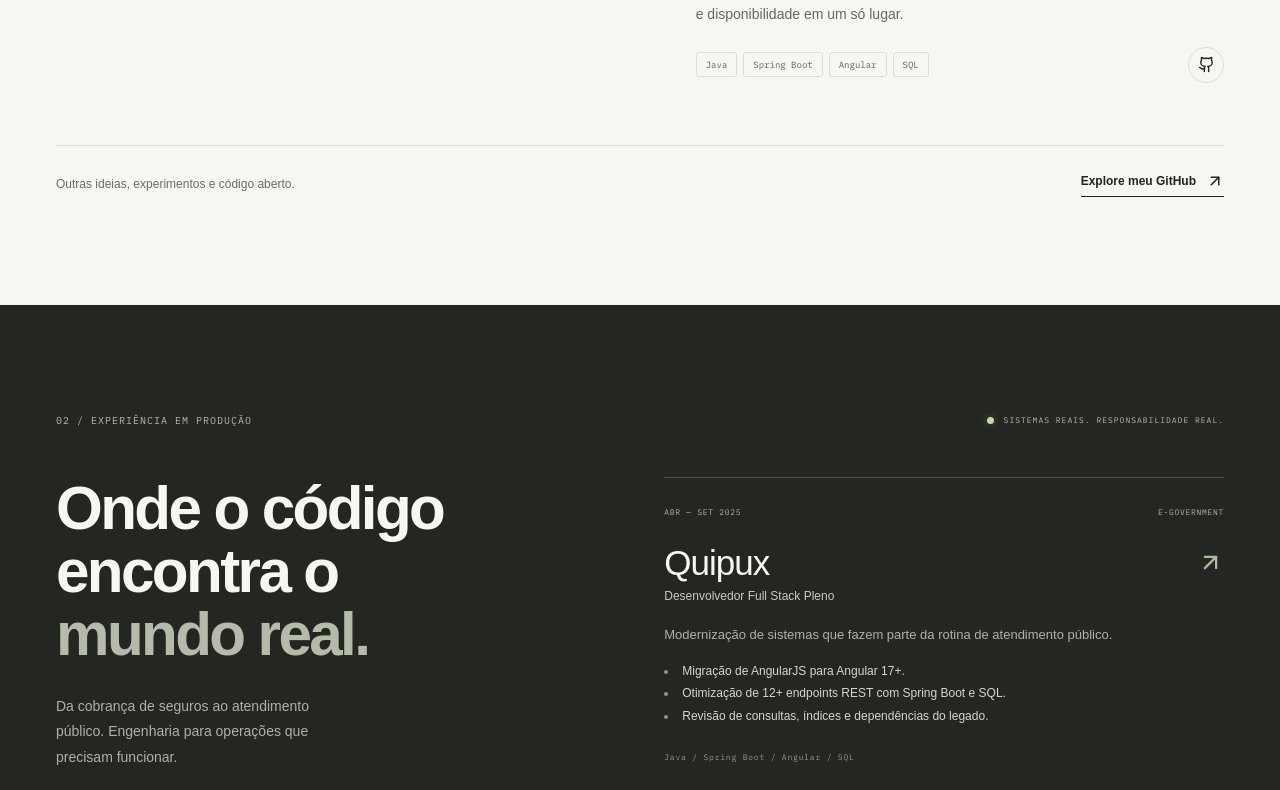
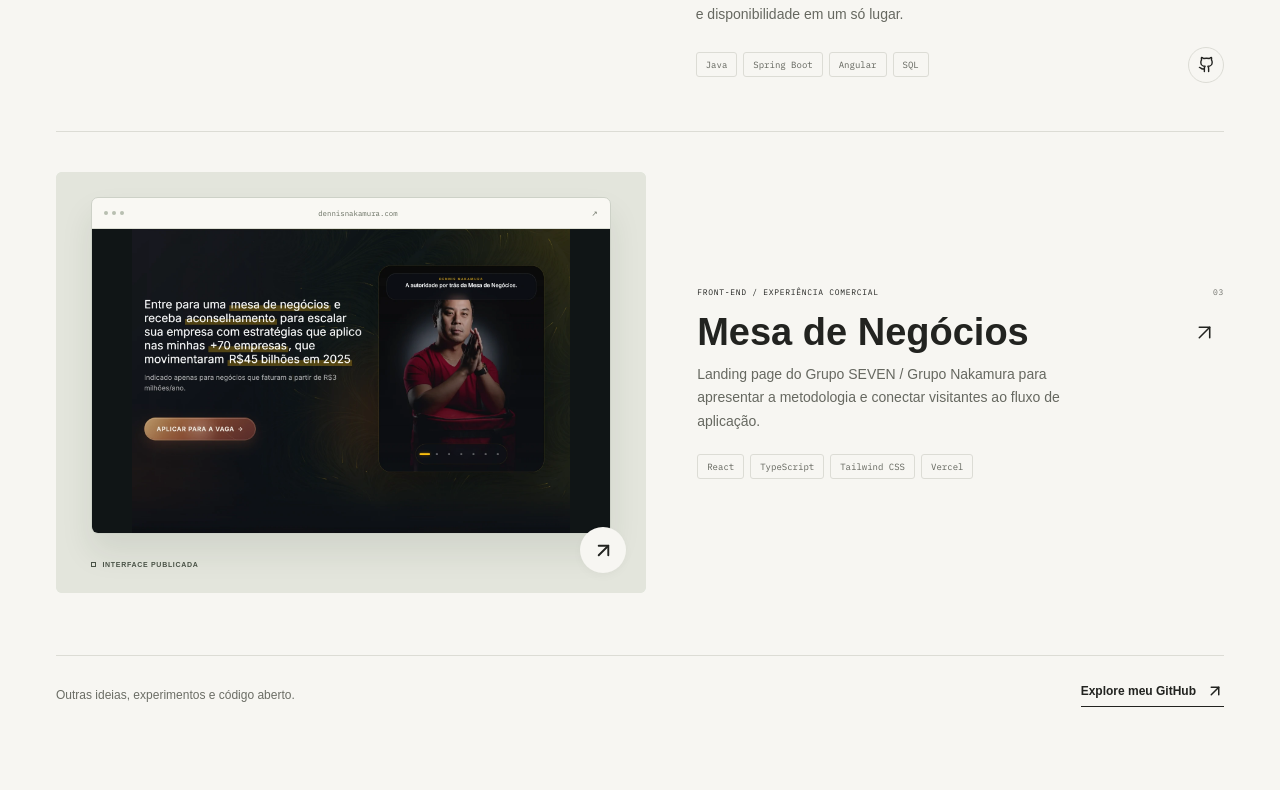
Before and after one commit to GuilhermeSerafim/guiler-portfolio, a React (Vite) app: page / in a window 1280 px wide. Shown: the part 1915-2705 px from the top of the page. Built offline with nearby package versions, Linux system fonts and the light colour scheme.

Commit message:
feat(portfolio): adicionar case Mesa de Negocios

```diff
--- a/src/App.tsx
+++ b/src/App.tsx
@@ -28,7 +28,12 @@ import { ProjectVisual } from "./components/ProjectVisual";
 import { ProjectDialog } from "./components/ProjectDialog";
 
 const email = "guilerstudies@gmail.com";
-const filters = ["Todos", "IA aplicada", "Produto web"] as const;
+const filters = [
+  "Todos",
+  "IA aplicada",
+  "Produto web",
+  "Landing page",
+] as const;
 type Filter = (typeof filters)[number];
 
 function Asterisk({ className = "" }: { className?: string }) {
@@ -311,7 +316,9 @@ function App() {
                     onClick={() => setFilter(item)}
                   >
                     {item}
-                    {item === "Todos" && <span>02</span>}
+                    {item === "Todos" && (
+                      <span>{String(projects.length).padStart(2, "0")}</span>
+                    )}
                   </button>
                 ))}
               </div>
@@ -329,7 +336,7 @@ function App() {
                   animate={{ opacity: 1 }}
                   exit={{ opacity: 0 }}
                   transition={{ duration: reducedMotion ? 0 : 0.25 }}
-                  className={`project-card project-${project.id}`}
+                  className={`project-card project-${project.id} ${project.id === "mesa" && visibleProjects.length > 1 ? "project-card--wide" : ""}`}
                 >
                   <button
                     className="project-cover"
@@ -356,11 +363,12 @@ function App() {
                       event.currentTarget.style.setProperty("--cover-y", "0px");
                     }}
                   >
-                    <ProjectVisual kind={project.id} />
+                    <ProjectVisual project={project} />
                     <span className="project-cover-action">
                       <ArrowUpRight size={23} />
                     </span>
                   </button>
+                  <div className="project-information">
                     <div className="project-meta">
                       <span className="eyebrow">{project.eyebrow}</span>
                       {project.id === "georisk" ? (
@@ -368,7 +376,13 @@ function App() {
                           <Trophy size={11} /> HACKATHON OPENAI
                         </span>
                       ) : (
-                      <span className="eyebrow muted">02</span>
+                        <span className="eyebrow muted">
+                          {String(
+                            projects.findIndex(
+                              (item) => item.id === project.id,
+                            ) + 1,
+                          ).padStart(2, "0")}
+                        </span>
                       )}
                     </div>
                     <div className="project-title-row">
@@ -403,6 +417,7 @@ function App() {
                           <Github size={17} />
                         </a>
                       )}
+                    </div>
                   </div>
                 </motion.article>
               ))}
--- a/src/components/ProjectDialog.tsx
+++ b/src/components/ProjectDialog.tsx
@@ -57,6 +57,19 @@ export function ProjectDialog({
               <span key={tag}>{tag}</span>
             ))}
           </div>
+          {project.preview && (
+            <figure className="case-preview">
+              <img
+                src={project.preview.src}
+                alt={project.preview.alt}
+                width={project.preview.width}
+                height={project.preview.height}
+                loading="lazy"
+                decoding="async"
+              />
+              <figcaption>Captura da página publicada</figcaption>
+            </figure>
+          )}
           <section>
             <h3>O problema</h3>
             <p>{project.problem}</p>
--- a/src/components/ProjectVisual.css
+++ b/src/components/ProjectVisual.css
@@ -300,6 +300,63 @@
   letter-spacing: 0.025em;
 }
 
+.pv-cover--website {
+  min-height: 0;
+  background: #e3e5dc;
+  color: #495246;
+}
+
+.pv-website-frame {
+  position: absolute;
+  inset: 6% 6% 14%;
+  display: flex;
+  flex-direction: column;
+  overflow: hidden;
+  border: 1px solid #cdd1c7;
+  border-radius: 7px;
+  background: #f9f8f3;
+  box-shadow: 0 18px 32px #23302018;
+}
+
+.pv-browser-bar {
+  display: flex;
+  flex-shrink: 0;
+  align-items: center;
+  justify-content: space-between;
+  gap: 10px;
+  padding: 10px 12px;
+  color: #697062;
+  border-bottom: 1px solid #dcded4;
+  font-family: var(--mono);
+  font-size: clamp(6px, 1.25cqw, 9px);
+}
+
+.pv-browser-dots {
+  display: flex;
+  gap: 4px;
+}
+
+.pv-browser-dots i {
+  width: 4px;
+  height: 4px;
+  border-radius: 50%;
+  background: #b8bfb0;
+}
+
+.pv-website-image {
+  display: block;
+  width: 100%;
+  height: 0;
+  min-height: 0;
+  flex: 1;
+  object-fit: contain;
+  background: #101516;
+}
+
+.pv-caption--website {
+  color: #495246;
+}
+
 @container (max-width: 430px) {
   .pv-brand {
     top: 8%;
--- a/src/components/ProjectVisual.tsx
+++ b/src/components/ProjectVisual.tsx
@@ -1,8 +1,9 @@
 import { useId } from "react";
+import type { Project } from "../data";
 import "./ProjectVisual.css";
 
 type ProjectVisualProps = {
-  kind: "georisk" | "playsenac";
+  project: Project;
 };
 
 const contour =
@@ -367,6 +368,35 @@ function PlaySenacVisual() {
   );
 }
 
-export function ProjectVisual({ kind }: ProjectVisualProps) {
-  return kind === "georisk" ? <GeoRiskVisual /> : <PlaySenacVisual />;
+export function ProjectVisual({ project }: ProjectVisualProps) {
+  if (project.preview) {
+    return (
+      <div className="pv-cover pv-cover--website" aria-hidden="true">
+        <div className="pv-website-frame">
+          <div className="pv-browser-bar">
+            <span className="pv-browser-dots">
+              <i />
+              <i />
+              <i />
+            </span>
+            <span>{new URL(project.demo).hostname}</span>
+            <span>↗</span>
+          </div>
+          <img
+            className="pv-website-image"
+            src={project.preview.src}
+            alt=""
+            width={project.preview.width}
+            height={project.preview.height}
+            loading="lazy"
+            decoding="async"
+          />
+        </div>
+        <div className="pv-caption pv-caption--website">
+          <span className="pv-caption-square" /> INTERFACE PUBLICADA
+        </div>
+      </div>
+    );
+  }
+  return project.id === "georisk" ? <GeoRiskVisual /> : <PlaySenacVisual />;
 }
--- a/src/data.ts
+++ b/src/data.ts
@@ -1,7 +1,7 @@
 export type Project = {
-  id: "georisk" | "playsenac";
+  id: "georisk" | "playsenac" | "mesa";
   name: string;
-  category: "IA aplicada" | "Produto web";
+  category: "IA aplicada" | "Produto web" | "Landing page";
   eyebrow: string;
   title: string;
   description: string;
@@ -12,6 +12,12 @@ export type Project = {
   outcome: string;
   demo: string;
   github?: string;
+  preview?: {
+    src: string;
+    alt: string;
+    width: number;
+    height: number;
+  };
 };
 
 export const projects: Project[] = [
@@ -60,6 +66,34 @@ export const projects: Project[] = [
     demo: "https://play-senac.vercel.app/",
     github: "https://github.com/GuilhermeSerafim/play-senac-api",
   },
+  {
+    id: "mesa",
+    name: "Mesa de Negócios",
+    category: "Landing page",
+    eyebrow: "FRONT-END / EXPERIÊNCIA COMERCIAL",
+    title: "Da proposta de valor à solicitação de vaga.",
+    description:
+      "Landing page do Grupo SEVEN / Grupo Nakamura para apresentar a metodologia e conectar visitantes ao fluxo de aplicação.",
+    tags: ["React", "TypeScript", "Tailwind CSS", "Vercel"],
+    problem:
+      "A oferta precisava comunicar sua proposta, critérios de participação e autoridade, com um caminho claro para solicitar uma vaga em diferentes dispositivos.",
+    approach:
+      "Implementei o front-end em React e TypeScript, com Vite 6, Tailwind CSS e shadcn/ui, traduzindo a narrativa comercial em seções reutilizáveis e um fluxo consistente de solicitação de vaga.",
+    decisions: [
+      "Centralizar os CTAs em uma única ação: formulário Respondi em modal no desktop e navegação direta no mobile.",
+      "Carregar seções secundárias e o formulário sob demanda, priorizando o conteúdo inicial.",
+      "Automatizar lint, testes e build com GitHub Actions e integrar o repositório à Vercel.",
+    ],
+    outcome:
+      "Uma landing page publicada em domínio próprio, com apresentação da metodologia, fluxo de aplicação integrado e validação automatizada para apoiar a evolução do site.",
+    demo: "https://dennisnakamura.com/mesa-de-negocios",
+    preview: {
+      src: "/images/mesa-de-negocios.webp",
+      alt: "Página da Mesa de Negócios com a apresentação da metodologia, botão de solicitação de vaga e retrato de Dennis Nakamura.",
+      width: 1440,
+      height: 1000,
+    },
+  },
 ];
 
 export const experience = [
--- a/src/styles.css
+++ b/src/styles.css
@@ -532,6 +532,7 @@ h2 {
 }
 .project-filters {
   display: flex;
+  flex-wrap: wrap;
   gap: 5px;
 }
 .project-filters button {
@@ -572,6 +573,21 @@ h2 {
 }
 .project-card {
   min-width: 0;
+}
+.project-information {
+  min-width: 0;
+}
+.project-card--wide {
+  grid-column: 1 / -1;
+  display: grid;
+  grid-template-columns: 1.12fr 1fr;
+  align-items: center;
+  gap: clamp(27px, 4vw, 64px);
+  padding-top: 40px;
+  border-top: 1px solid var(--line);
+}
+.project-card--wide .project-meta {
+  margin-top: 0;
 }
 .project-cover {
   display: block;
@@ -1130,6 +1146,22 @@ h2 {
 .case-content > section {
   margin-top: 30px;
 }
+.case-preview {
+  margin: 28px 0 0;
+}
+.case-preview img {
+  display: block;
+  width: 100%;
+  height: auto;
+  border: 1px solid var(--line);
+  border-radius: 6px;
+}
+.case-preview figcaption {
+  margin-top: 9px;
+  color: var(--muted);
+  font-family: var(--mono);
+  font-size: 9px;
+}
 .case-content h3 {
   font-size: 21px;
   letter-spacing: -0.4px;
@@ -1644,6 +1676,14 @@ h2 {
   .project-card:nth-child(2) {
     margin-top: 0;
   }
+  .project-card--wide {
+    display: block;
+    padding-top: 0;
+    border-top: 0;
+  }
+  .project-card--wide .project-meta {
+    margin-top: 18px;
+  }
   .project-grid.single-project {
     grid-template-columns: 1fr;
   }
```
Also changed, not shown: public/images/mesa-de-negocios.webp (added), 1 other file (tests, documents, lock files or other folders). Lines whose indentation alone changed are shown as unchanged.
